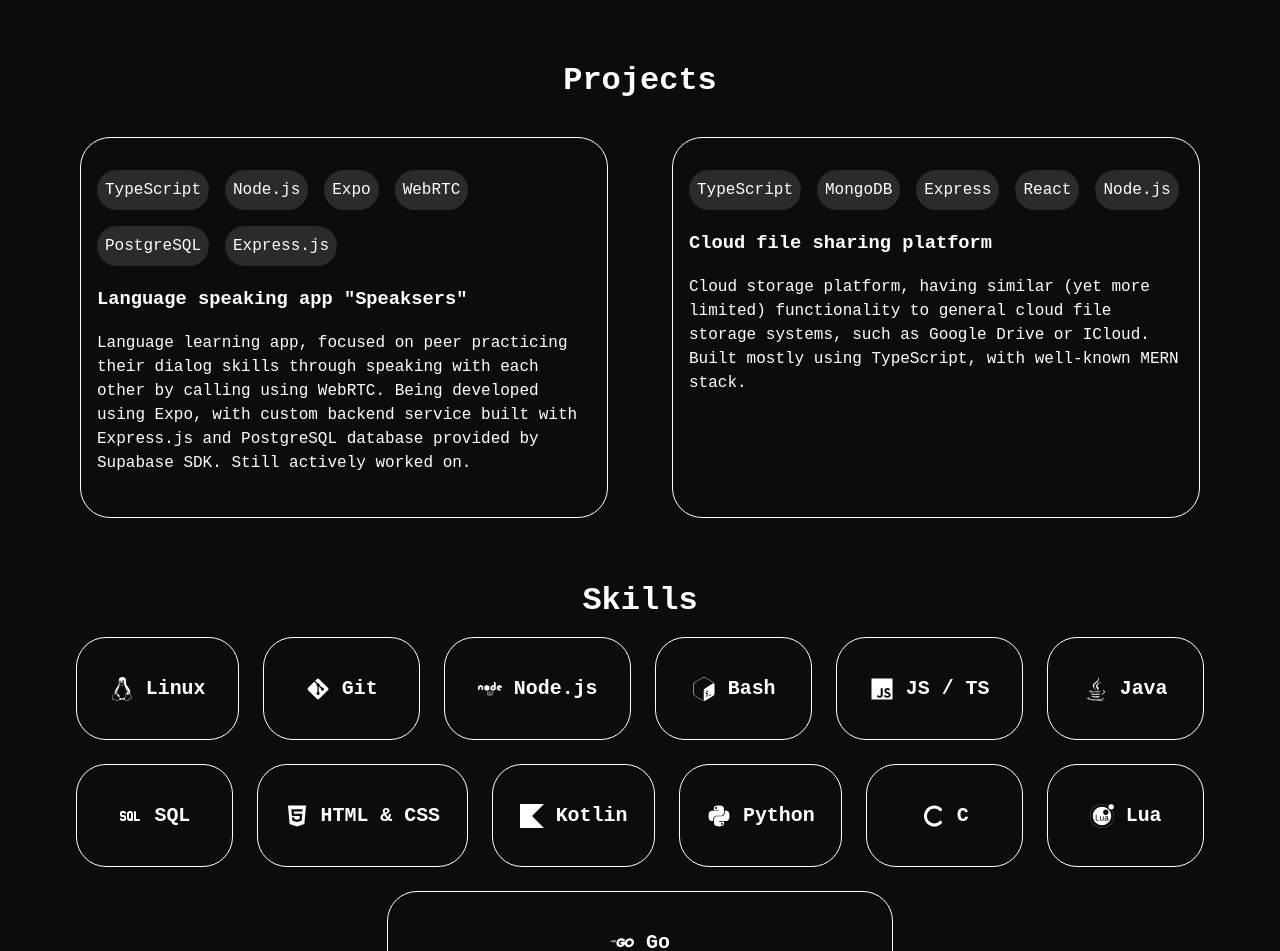
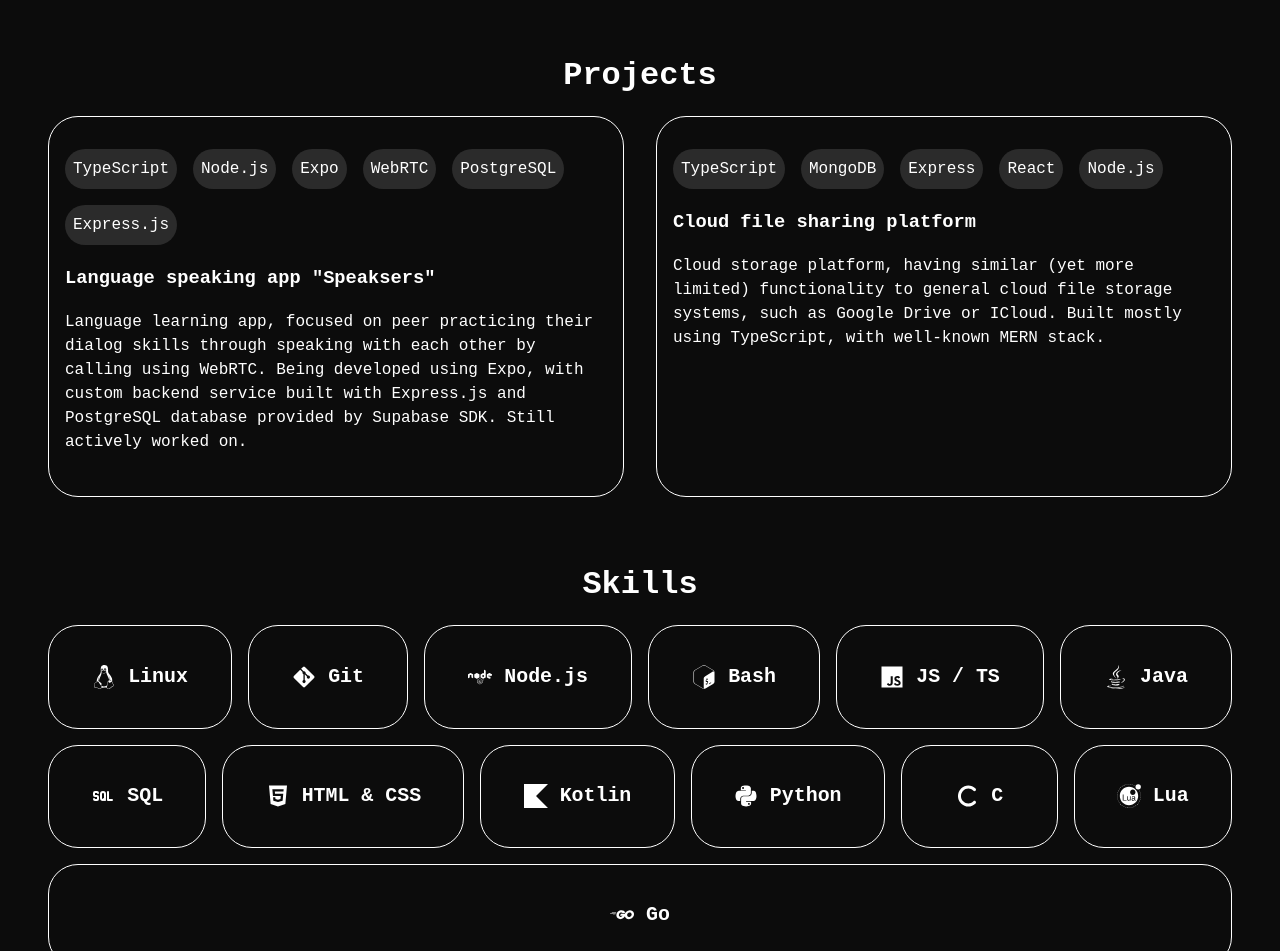
Before and after one commit to uktveris/portfolio, a React (Vite) app: page / in a window 1280 px wide. Shown: the part 1181-2132 px from the top of the page. Built offline with nearby package versions, Linux system fonts and the light colour scheme.

Commit message:
changed styles

```diff
--- a/src/components/styles.module.css
+++ b/src/components/styles.module.css
@@ -26,7 +26,7 @@ section.hero {
 .navigationBar {
   border-bottom: 1px solid white;
   height: auto;
-  background-color: rgba(0, 0, 0, 0.7);
+  background-color: rgba(0, 0, 0, 0.6);
   backdrop-filter: blur(4px);
   position: fixed;
   top: 0;
@@ -40,18 +40,11 @@ section.hero {
   justify-content: space-evenly;
   margin: 1em;
   padding: 0;
-  /* backdrop-filter: blur(10px); */
-  /* background-color: rgba(0, 0, 0, 0.24); */
 }
 
 .navbar li:first-child {
   display: none;
 }
-
-/* .navbar li:last-child { */
-/*     display: none; */
-/*     align-self: center; */
-/* } */
 
 .navigationBar > .navbar > li > a,
 .sidebarContainer > .sidebar > li > a {
@@ -110,11 +103,9 @@ section.hero {
 }
 
 .sidebar {
-  /* height: 99dvh; */
   height: auto;
   margin: auto;
   width: calc(100% - 40px);
-  /* background-color: black; */
   background-color: rgba(0, 0, 0, 0.5);
   display: flex;
   flex-direction: column;
@@ -126,7 +117,6 @@ section.hero {
 }
 
 .sidebarContainer {
-  /* position: absolute; */
   position: fixed;
   top: 0;
   left: 0;
@@ -248,7 +238,6 @@ section.hero {
 
 .personalInfo {
   align-self: center;
-  /*text-align: justify;*/
   margin: 0 10%;
   font-size: 25px;
 }
@@ -271,9 +260,7 @@ section.hero {
   border: 1px solid white;
   border-radius: 30px;
   padding: 1em;
-  width: 100%;
   flex: 1 1 400px;
-  margin: 2em min(2em, 10%) 2em;
   transition: transform 0.3s ease 0s;
   overflow: hidden;
 }
@@ -304,11 +291,17 @@ section.hero {
   box-shadow: 0 0 5px 5px rgba(255, 255, 255, 0.295);
 }
 
+.eduContainer,
+.projectsContainer {
+  padding: 2em 0;
+}
+
 .eduContainer > h2,
 .projectsContainer > h2 {
   text-align: center;
   font-size: 2em;
-  margin-bottom: 0;
+  margin: 0;
+  margin-bottom: 0.5em;
 }
 
 .eduCard a:visited,
@@ -321,6 +314,7 @@ section.hero {
   display: flex;
   flex-wrap: wrap;
   justify-content: space-evenly;
+  gap: 2em;
 }
 
 .eduCard p,
@@ -330,11 +324,10 @@ section.hero {
 
 .card {
   height: auto;
-  width: 100%;
   flex: 1 1 400px;
   border: 1px solid white;
   border-radius: 30px;
-  margin: 2em min(2em, 10%) 2em;
+  /*margin: 1em auto;*/
   padding: 1em;
   transition: transform 0.3s ease 0s;
   overflow: hidden;
@@ -359,12 +352,16 @@ section.hero {
 .skillsContainer > h2 {
   text-align: center;
   font-size: 2em;
-  margin-bottom: 0;
+  margin: 0;
+  margin-bottom: 0.5em;
+}
+
+.skillsContainer {
+  padding: 2em 0;
 }
 
 .skill {
   flex: 1 1 auto;
-  max-width: 500px;
   min-width: 150px;
   display: flex;
   align-items: center;
@@ -374,7 +371,6 @@ section.hero {
   border: 1px solid white;
   border-radius: 30px;
   padding: 0.1em 0.1em;
-  margin: 0.5em;
   width: auto;
 }
 
@@ -389,11 +385,11 @@ section.hero {
 }
 
 .skillsContainer > .skills {
-  padding: 0 1em;
   display: flex;
   flex-wrap: wrap;
   justify-content: space-evenly;
   align-items: stretch;
+  gap: 1em;
 }
 
 .skillModalOverlay {
@@ -473,10 +469,30 @@ section.hero {
     text-align: center;
   }
 
-  .card,
+  .educations > :not(:last-child) {
+    margin-bottom: 2em;
+  }
+
+  .projects > :not(:last-child) {
+    margin-bottom: 2em;
+  }
+
+  /*.card,
   .eduCard {
-    width: 90%;
-    /*margin: 2em auto;*/
+    width: auto;
+    margin: 0;
+  }*/
+
+  .skillsContainer > .skills {
+    padding: 0;
+  }
+
+  /*.eduContainer,
+  .projectsContainer {
+    padding: 0;
+  }*/
+
+  .skill {
     margin: 0;
   }
 
```
